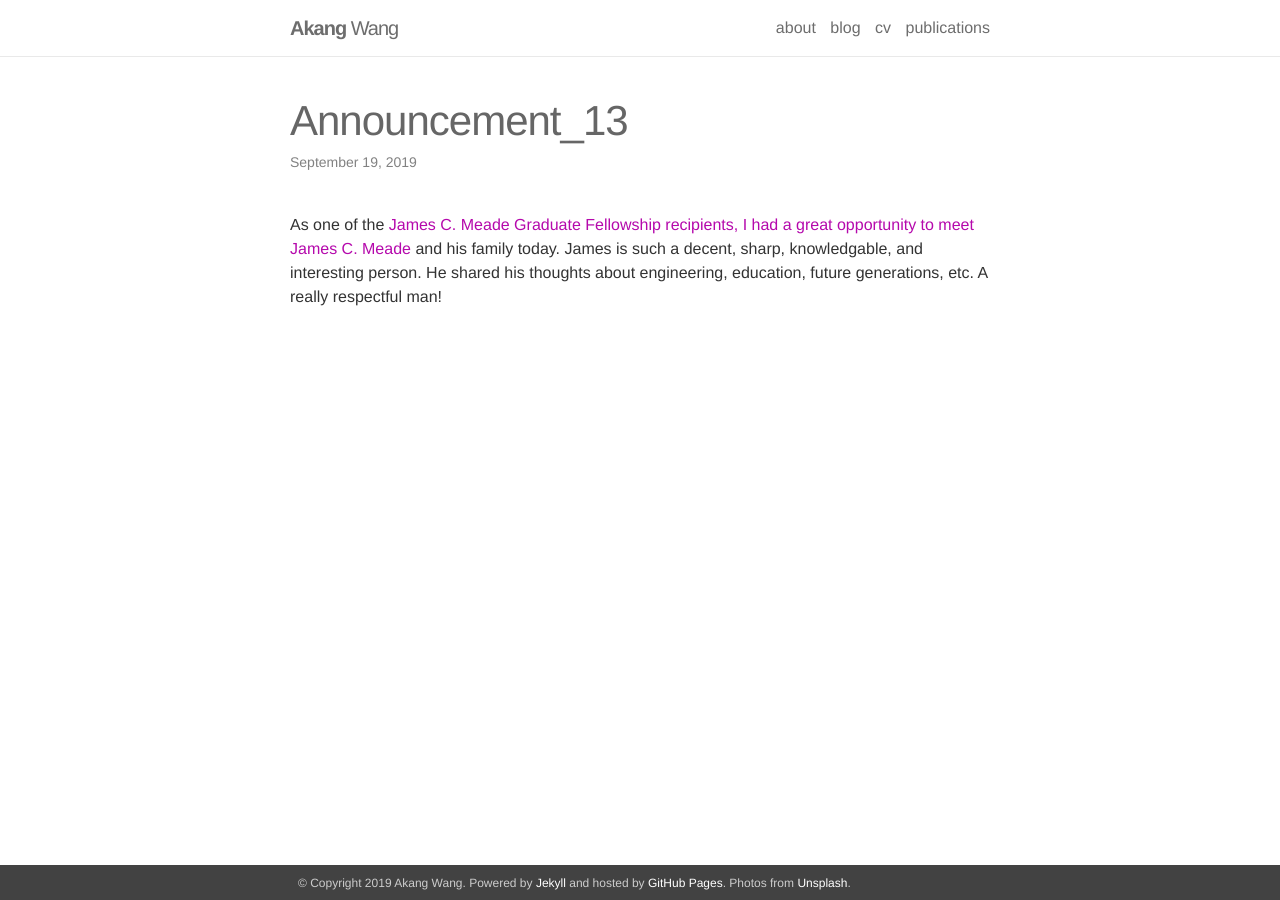
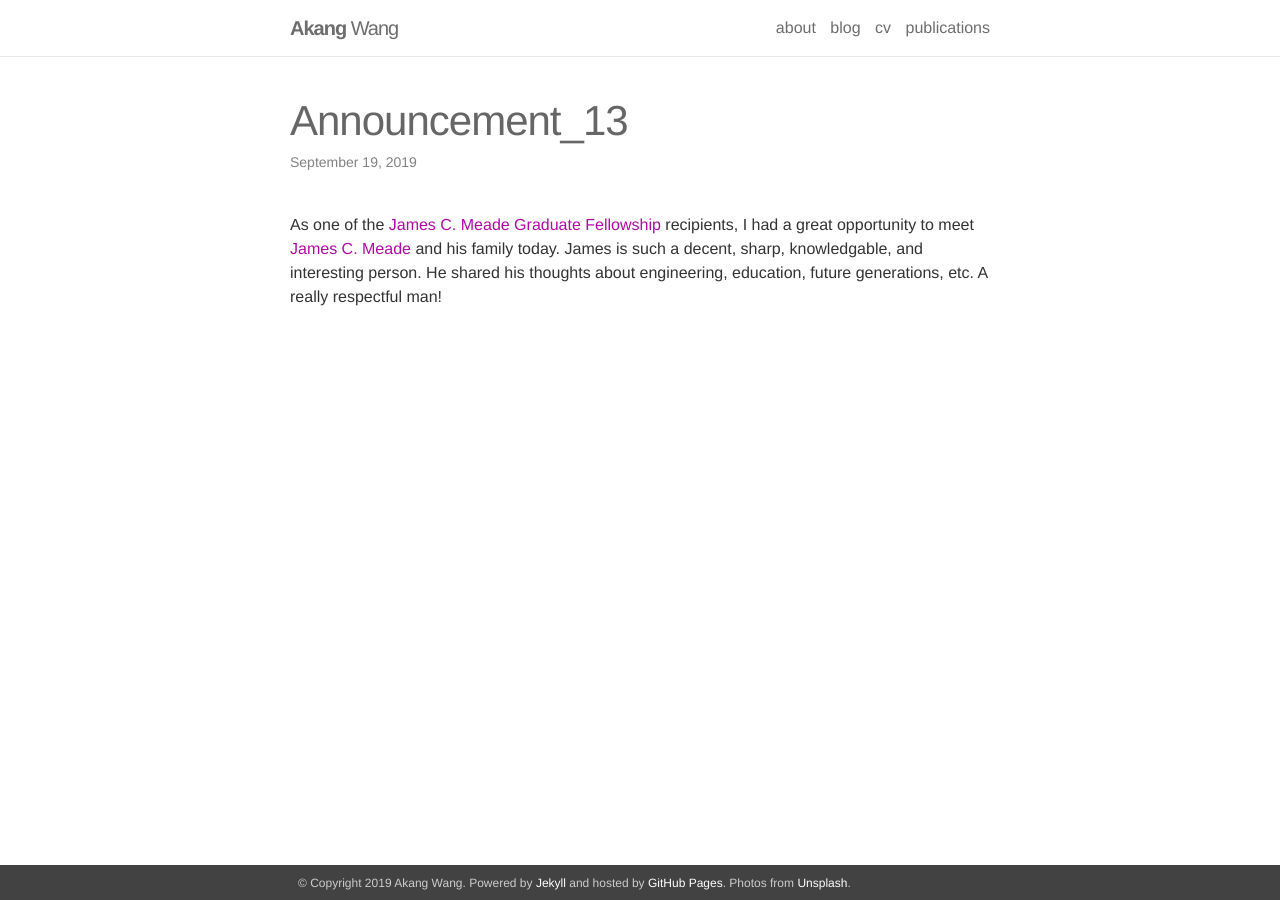
Before and after one commit to VINCENTW2046/akangw.github.io, a Jekyll site: the page built from _news/announcement_13.md, in a window 1280 px wide. Built offline with Jekyll 4.4.1, drawn with Linux system fonts in a browser that asks for light colours.

```diff
--- a/_news/announcement_13.md
+++ b/_news/announcement_13.md
@@ -4,4 +4,4 @@ date: 2019-09-19 07:59:00-0400
 inline: true
 ---
 
-As one of the <a href="/assets/pdf/Meade_Fellowship.pdf" target="_blank">James C. Meade Graduate Fellowship recipients, I had a great opportunity to meet [James C. Meade](https://www.youtube.com/watch?v=Mony4gdy0OA) and his family today. James is such a decent, sharp, knowledgable, and interesting person. He shared his thoughts about engineering, education, future generations, etc. A really respectful man!
+As one of the <a href="/assets/pdf/Meade_Fellowship.pdf" target="_blank">James C. Meade Graduate Fellowship</a> recipients, I had a great opportunity to meet [James C. Meade](https://www.youtube.com/watch?v=Mony4gdy0OA) and his family today. James is such a decent, sharp, knowledgable, and interesting person. He shared his thoughts about engineering, education, future generations, etc. A really respectful man!
```
